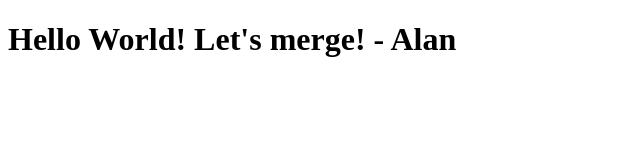
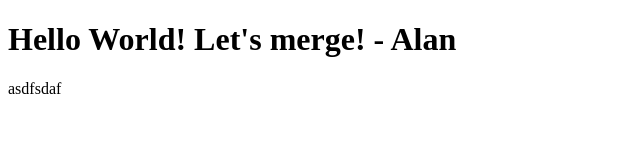
Before and after one commit to Xiupan/merge-practice, a plain HTML site: page index.html in a window 1280 px wide. Shown: the full height of the page, 0-640 px from the left. Drawn offline with Linux system fonts and the light colour scheme.

Commit message:
Update index.html

```diff
--- a/index.html
+++ b/index.html
@@ -6,5 +6,6 @@
   </head>
   <body>
     <h1>Hello World! Let's merge! - Alan</h1>
+    asdfsdaf
   </body>
 </html>
```
